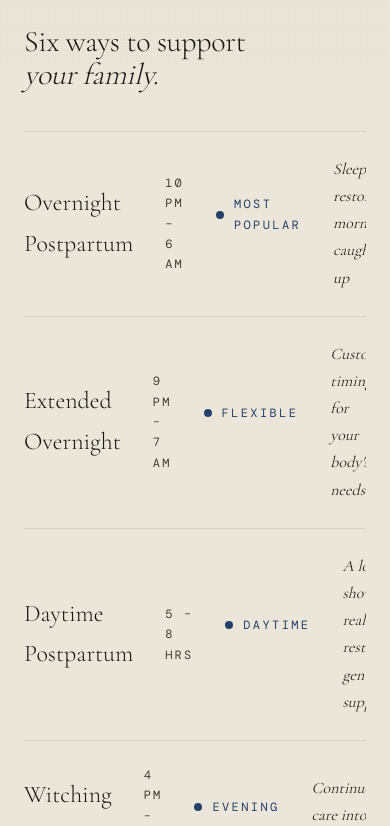
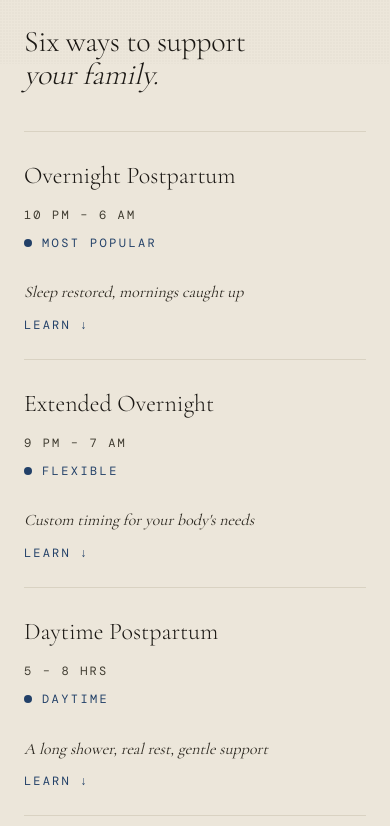
Before and after one commit to openwavesdesign/after-the-stork, a Next.js app: page /services in a window 390 px wide. Shown: the part 780-1606 px from the top of the page. Built offline with nearby package versions, Linux system fonts and the light colour scheme.

Commit message:
fix: stack At a Glance rows vertically on mobile (#16)
Replace overflow-x scroll with responsive CSS class that shows
stacked card layout below md breakpoint and the 5-column grid above.

https://claude.ai/code/session_017kEWUb1BSj1Txsr5yVELdr

```diff
--- a/app/services/page.tsx
+++ b/app/services/page.tsx
@@ -82,18 +82,15 @@ export default function ServicesPage() {
             Six ways to support<br /><em>your family.</em>
           </h2>
 
-          <div style={{ overflowX: 'auto' }}>
+          <div>
             {atAGlanceData.map(([name, hours, tag, desc, href], i, arr) => (
               <div
                 key={name}
+                className="at-a-glance-row"
                 style={{
-                  display: 'grid',
-                  gridTemplateColumns: '1.6fr 1fr .8fr 1.4fr 80px',
-                  gap: '2rem',
                   padding: '1.5rem 0',
                   borderTop: 'var(--rule-soft)',
                   ...(i === arr.length - 1 ? { borderBottom: 'var(--rule-soft)' } : {}),
-                  alignItems: 'center',
                 }}
               >
                 <div className="font-serif text-ink" style={{ fontSize: '1.5rem', fontWeight: 300 }}>{name}</div>
--- a/styles/globals.css
+++ b/styles/globals.css
@@ -273,6 +273,21 @@ h1, h2, h3, h4 {
   transform-origin: top center;
 }
 
+/* At-a-Glance service rows — stacked card on mobile, 5-col grid on md+ */
+.at-a-glance-row {
+  display: flex;
+  flex-direction: column;
+  gap: 0.5rem;
+}
+@media (min-width: 768px) {
+  .at-a-glance-row {
+    display: grid;
+    grid-template-columns: 1.6fr 1fr 0.8fr 1.4fr 80px;
+    gap: 2rem;
+    align-items: center;
+  }
+}
+
 /* Respect users who prefer reduced motion */
 @media (prefers-reduced-motion: reduce) {
   .reveal { opacity: 1 !important; transform: none !important; transition: none !important; }
```
